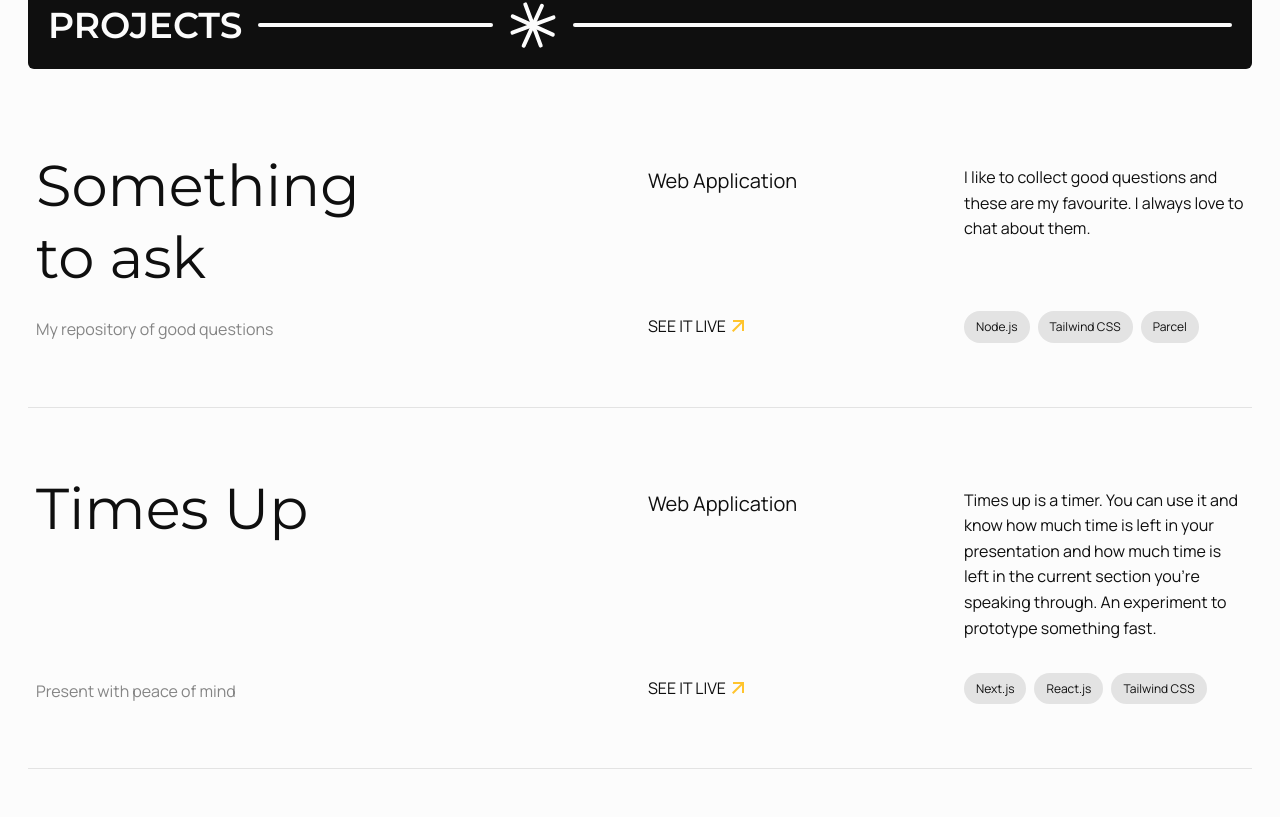
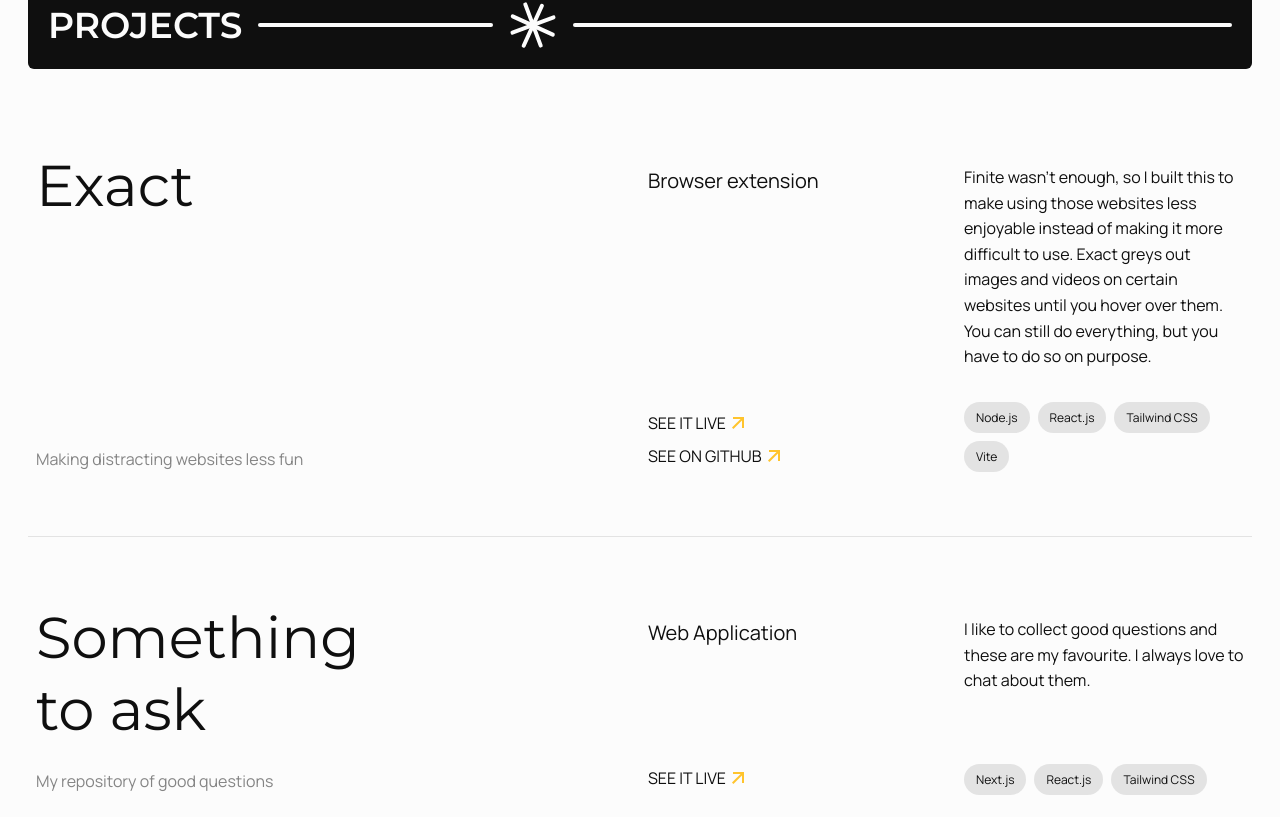
Before and after one commit to Opeyem1a/portfolio-v2, a Next.js app: page / in a window 1280 px wide. Shown: the part 1703-2520 px from the top of the page. Built offline with nearby package versions, Linux system fonts and the light colour scheme.

Commit message:
chore: add exact as a project (#53)
* chore: add exact as a project

* lint

```diff
--- a/src/app/segments/LandingSection.tsx
+++ b/src/app/segments/LandingSection.tsx
@@ -2,7 +2,6 @@ import styled from 'styled-components';
 import { FlexColumn, FlexRow } from '@/components/styled-elements/flex';
 import { Text, Title } from '@/components/styled-elements/text';
 import { FullWidthDiv } from '@/components/styled-elements/base';
-import Link from 'next/link';
 import { smoothTargetTransition } from '@/styles/transitions';
 import { mobileOnly } from '@/util';
 import ActionRow from '@/components/ActionRow';
--- a/src/data/projects.ts
+++ b/src/data/projects.ts
@@ -13,6 +13,25 @@ export type Project = {
 
 const PROJECTS: Project[] = [
     {
+        title: 'Exact',
+        subtitle: 'Making distracting websites less fun',
+        category: 'Browser extension',
+        description: [
+            "Finite wasn't enough, so I built this to make using those websites less enjoyable instead of making it more difficult to use. Exact greys out images and videos on certain websites until you hover over them. You can still do everything, but you have to do so on purpose.",
+        ],
+        links: [
+            {
+                title: 'See it live',
+                link: 'https://addons.mozilla.org/en-US/firefox/addon/exact-browse-with-intention/',
+            },
+            {
+                title: 'See on GitHub',
+                link: 'https://github.com/Opeyem1a/exact',
+            },
+        ],
+        skills: ['Node.js', 'React.js', 'Tailwind CSS', 'Vite'],
+    },
+    {
         title: 'Something to ask',
         subtitle: 'My repository of good questions',
         category: 'Web Application',
@@ -25,7 +44,7 @@ const PROJECTS: Project[] = [
                 link: 'https://whatdoyouthink.vercel.app/questions',
             },
         ],
-        skills: ['Node.js', 'Tailwind CSS', 'Parcel'],
+        skills: ['Next.js', 'React.js', 'Tailwind CSS'],
     },
     {
         title: 'Times Up',
```
